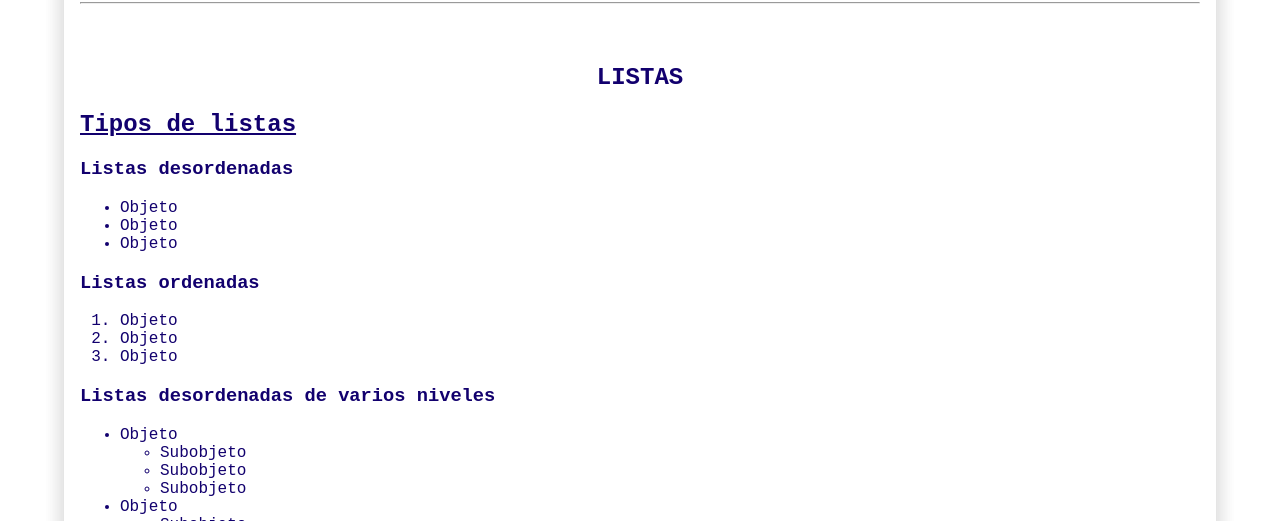
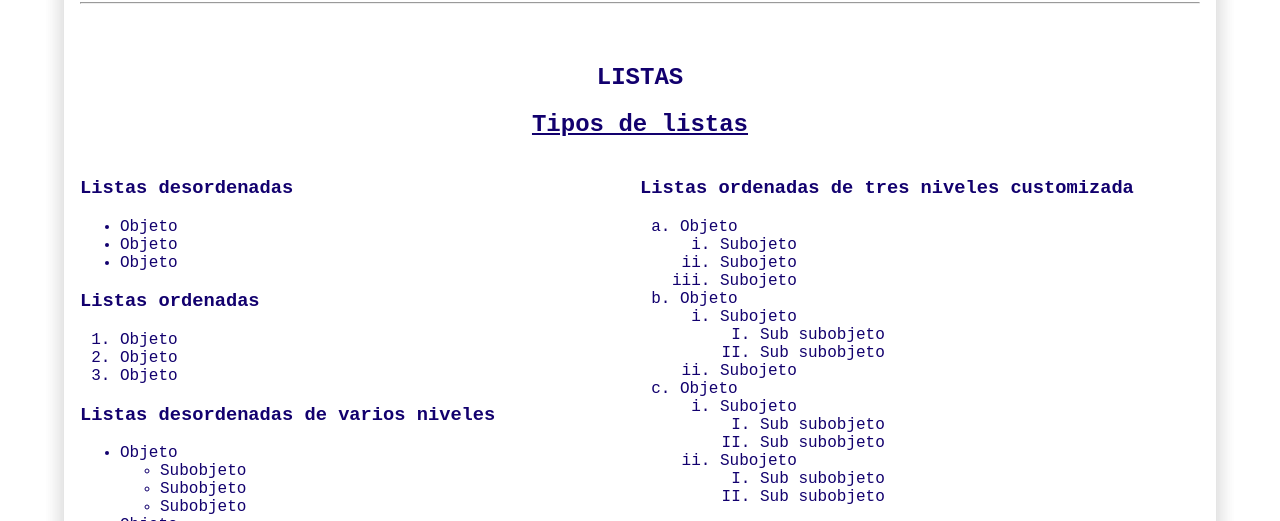
Before and after one commit to hugomartiin/webhtmlcss, a plain HTML site: page listas.html in a window 1280 px wide. Shown: the part 214-735 px from the top of the page. Drawn offline with Linux system fonts and the light colour scheme.

Commit message:
Terminar pagina

```diff
--- a/css/style.css
+++ b/css/style.css
@@ -103,6 +103,7 @@ body {
 .shadow {
     box-shadow: 0 0 20px gainsboro;
     border-radius: 10px;
+
 }
 nav ul{
     padding: 0;
@@ -147,8 +148,9 @@ a {
 .text-center {
     text-align: center;
 }
-.text-subr {
+.text-centersubr {
     text-decoration: underline;
+    text-align: center;
 }
 .py-3 {
     padding: 16px 0;
@@ -365,3 +367,14 @@ form.form-html5 legend {
     background-color: rgb(22, 3, 68);
     color: white;
 }
+#listas1 {
+    width: 50%;
+    float: left;
+
+
+}
+#listas2 {
+    width: 50%;
+    float: right;
+
+}
--- a/listas.html
+++ b/listas.html
@@ -69,7 +69,8 @@
             <div class="p-3">
                 <div id="listas" class="py-3">
                     <h2 class="text-center">LISTAS</h2>
-                    <h2 class="text-subr">Tipos de listas</h2>
+                    <h2 class="text-centersubr">Tipos de listas</h2>
+                    <div id="listas1">
                         <h3>Listas desordenadas</h3>
                         <ul>
                             <li>Objeto</li>
@@ -146,6 +147,8 @@
                                 </ol>
                             </li>
                         </ol>
+
+
                         <h3>Listas ordenadas de varios niveles customizada.</h3>
                         <div id="listaolp">
                             <ol>
@@ -180,6 +183,8 @@
                                 </li>
                             </ol>
                         </div>
+                    </div>
+                    <div id="listas2">
                         <h3>Listas ordenadas de tres niveles customizada</h3>
                         <div id="listaolc">
                             <ol>
@@ -269,16 +274,21 @@
                         <h3>Listas de definición</h3>
                         <dl>
                             <dt>Objeto</dt>
-                        <dd>Cosa material inanimada, generalmente de tamaño pequeño o mediano, que puede ser percibida
+                            <dd>Cosa material inanimada, generalmente de tamaño pequeño o mediano, que puede ser
+                                percibida
                                 por los sentidos.</dd>
                             <dt>Palabra</dt>
                             <dd>Unidad léxica constituida por un sonido o conjunto de sonidos articulados que tienen un
                                 significado fijo y una categoría gramatical.</dd>
                             <dt>Caracter</dt>
-                        <dd>Conjunto de rasgos, cualidades o circunstancias que indican la naturaleza propia de una cosa
-                            o la manera de pensar y actuar de una persona o una colectividad, y por los que se distingue
+                            <dd>Conjunto de rasgos, cualidades o circunstancias que indican la naturaleza propia de una
+                                cosa
+                                o la manera de pensar y actuar de una persona o una colectividad, y por los que se
+                                distingue
                                 de las demás.</dd>
                         </dl>
+                    </div>
+                    <div class="cb"></div>
                 </div>
             </div>
 
```
Also changed, not shown: multimedia.html (+4 -5 lines), 1 other file. Lines whose indentation alone changed are shown as unchanged.
